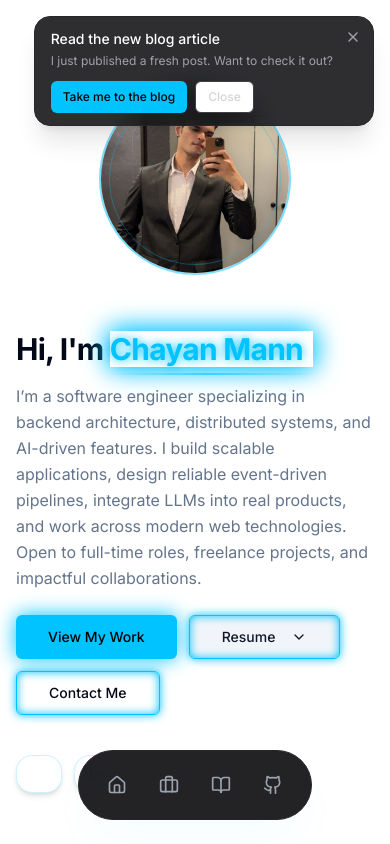
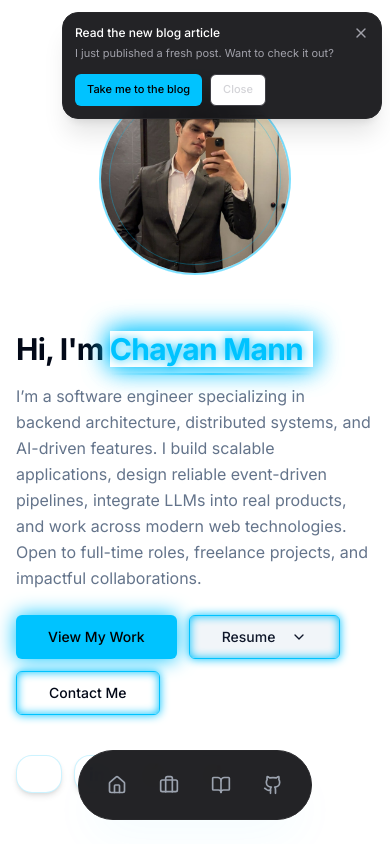
Before and after one commit to chayan-mann/portfolio-website, a Next.js app: page / in a window 390 px wide. Shown: the top 844 px of the page. Built offline with nearby package versions, Linux system fonts and the light colour scheme.

Commit message:
refactor BlogPopup component for improved layout and styling, adjusting text sizes and spacing for better responsiveness

```diff
--- a/components/blog-popup.tsx
+++ b/components/blog-popup.tsx
@@ -20,9 +20,9 @@
 
    if (!open) return null;
 
-   return (
-     <div className="fixed top-4 right-4 z-50">
-       <div className="relative max-w-sm rounded-2xl border border-zinc-800 bg-zinc-900/90 px-4 py-3 shadow-xl backdrop-blur-md">
+  return (
+    <div className="fixed inset-x-2 top-3 z-50 flex justify-end sm:inset-x-auto sm:right-4">
+      <div className="relative w-full max-w-xs sm:max-w-sm rounded-2xl border border-zinc-800 bg-zinc-900/95 px-3 py-3 shadow-xl backdrop-blur-md sm:px-4">
          <button
            aria-label="Close notification"
            className="absolute right-2 top-2 rounded-full p-1 text-zinc-400 hover:bg-zinc-800 hover:text-zinc-100"
@@ -31,20 +31,20 @@
            <X className="h-4 w-4" />
          </button>
 
-         <div className="pr-6">
-           <p className="text-sm font-medium text-white">
+        <div className="pr-7">
+          <p className="text-xs font-medium text-white sm:text-sm">
              Read the new blog article
            </p>
-           <p className="mt-1 text-xs text-zinc-400">
+           <p className="mt-1 text-[11px] text-zinc-400 sm:text-xs">
              I just published a fresh post. Want to check it out?
            </p>
          </div>
 
-         <div className="mt-3 flex gap-2">
+        <div className="mt-3 flex flex-wrap gap-2">
            <Button
              asChild
              size="sm"
-             className="h-8 px-3 text-xs"
+             className="h-8 px-3 text-[11px] sm:text-xs"
              onClick={() => setOpen(false)}
            >
              <Link href="/blogs">Take me to the blog</Link>
@@ -52,7 +52,7 @@
            <Button
              size="sm"
              variant="outline"
-             className="h-8 px-3 text-xs border-zinc-700 text-zinc-300 hover:bg-zinc-800"
+             className="h-8 px-3 text-[11px] border-zinc-700 text-zinc-300 hover:bg-zinc-800 sm:text-xs"
              onClick={() => setOpen(false)}
            >
              Close
```
